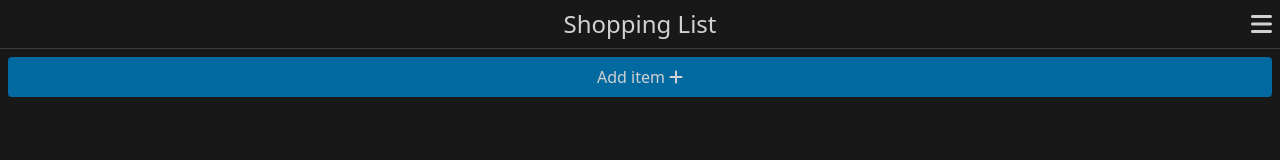
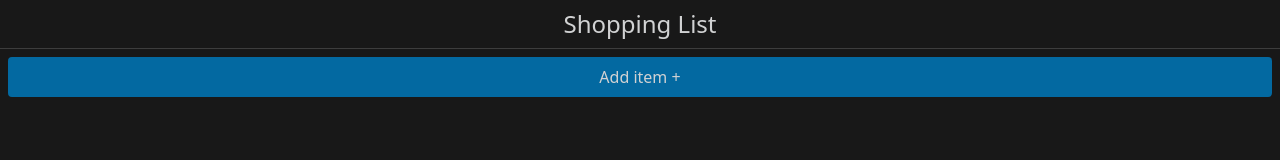
Before and after one commit to Hook-88/shopping-list, a Vue app: page / in a window 1280 px wide. Shown: the top 160 px of the page. Built offline with nearby package versions, Linux system fonts and the light colour scheme; the HTML template or start-up script is replaced by a standard one.

Commit message:
add new item button

```diff
--- a/src/views/HomeView.vue
+++ b/src/views/HomeView.vue
@@ -28,25 +28,14 @@ function handleClickNewItem() {
 
   <header class="text-2xl text-center p-2 border-b border-[#d1d2d3]/20 grid grid-cols-6">
     <h1 class="col-start-2 col-span-4">Shopping List</h1>
-    <DropdownMenu>
-      <MenuItem>
-      <button class="text-right" @click="handleClickNewItem">Add item</button>
-      </MenuItem>
-      <MenuItem>Recipes</MenuItem>
-      <MenuItem>Settings</MenuItem>
-    </DropdownMenu>
     <!-- <nav>
           <RouterLink to="/">Home</RouterLink>
           <RouterLink to="/about">About</RouterLink>
         </nav> -->
   </header>
 
+
   <main class="flex-grow px-2 flex flex-col gap-4">
-    <ShoppingListEl v-if="shoppingListStore.items && shoppingListStore.items.length > 0" />
-    <BaseButton @click="handleClickNewItem" v-else>
-      Add item
-      <FontAwesomeIcon :icon="faPlus" />
-    </BaseButton>
-    <BaseToolbar />
+    <BaseButton>Add item +</BaseButton>
   </main>
 </template>
```
